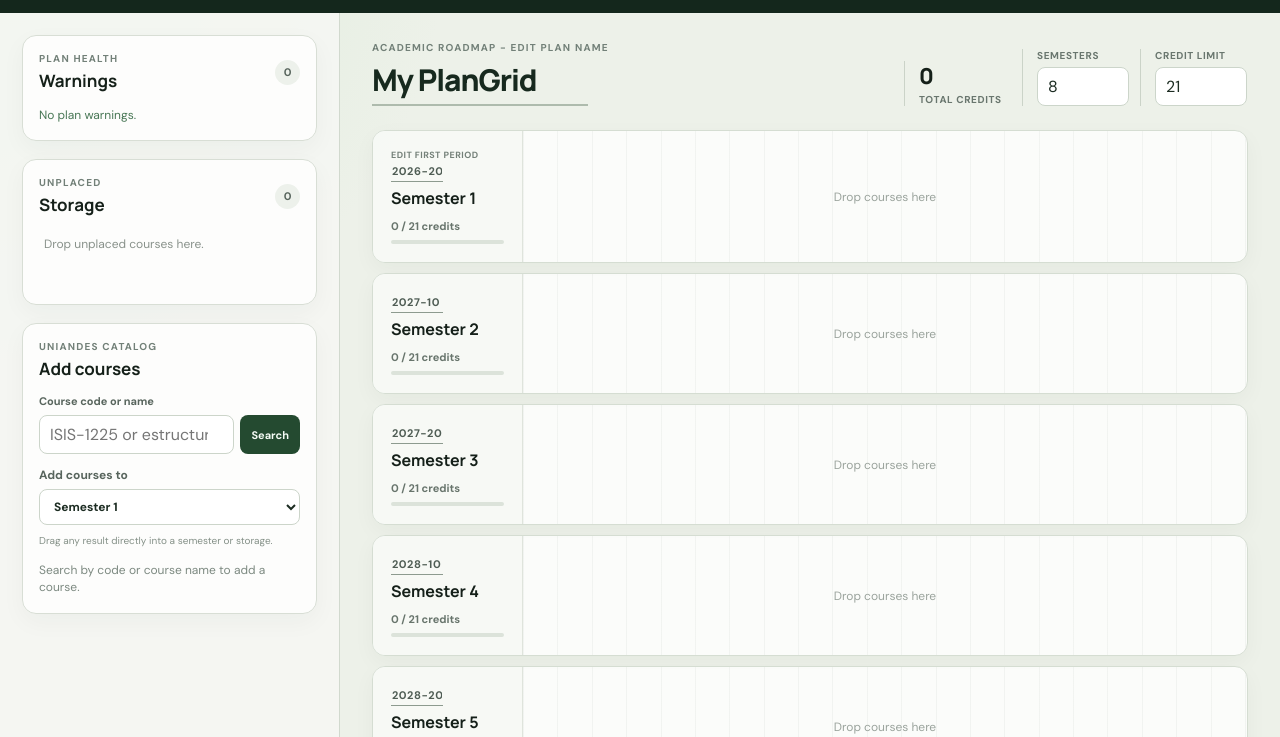
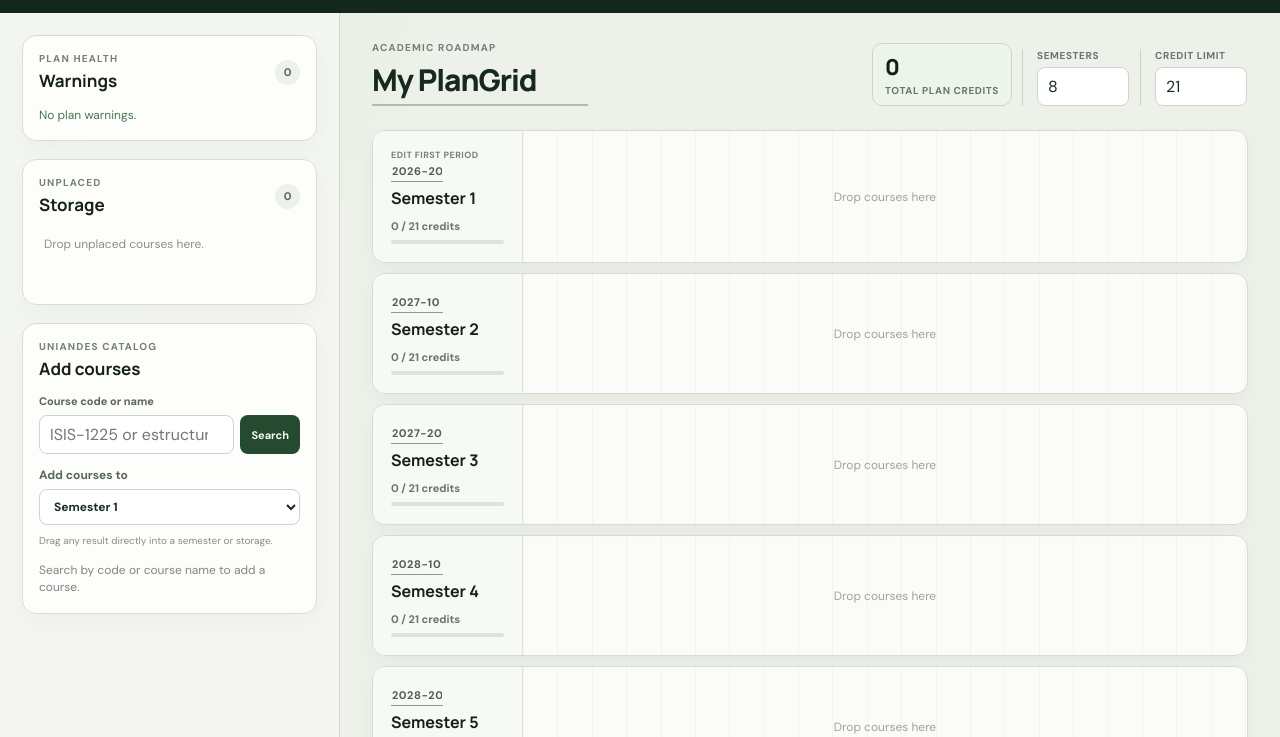
Before and after one commit to AmogusAzul/plangrid, a website built with Vite: page index.html in a window 1280 px wide. Shown: the part 63-800 px from the top of the page. Built offline with nearby package versions, Linux system fonts and the light colour scheme.

Commit message:
clean up of ui

```diff
--- a/src/styles.css
+++ b/src/styles.css
@@ -426,6 +426,14 @@ button {
   padding-left: 14px;
 }
 
+.plan-stats .plan-total-card {
+  min-width: 126px;
+  border: 1px solid #c8d7c8;
+  border-radius: 10px;
+  padding: 8px 12px;
+  background: #edf5eb;
+}
+
 .plan-stats strong {
   font: 800 22px "Manrope", sans-serif;
 }
@@ -436,6 +444,11 @@ button {
   font-weight: 800;
   letter-spacing: 0.06em;
   text-transform: uppercase;
+}
+
+.plan-total-card small {
+  color: #718078;
+  font-size: 9px;
 }
 
 .plan-stats input {
--- a/src/ui/renderApp.ts
+++ b/src/ui/renderApp.ts
@@ -55,7 +55,7 @@ function courseCard(
 ): string {
   const palette = getCoursePalette(course);
   const duplicateBadge = duplicatedCodes.has(course.code)
-    ? '<span class="course-card__warning" title="Duplicate course">!</span>'
+    ? '<span class="course-card__warning" role="img" aria-label="Warning: duplicate course" title="Duplicate course">!</span>'
     : "";
   const moveAction =
     location === "storage"
@@ -164,7 +164,7 @@ export function renderApp(
       </header>
 
       <aside class="sidebar">
-        <section class="panel warnings-panel">
+        <section class="panel warnings-panel" aria-live="polite">
           <div class="panel__heading">
             <div>
               <span class="eyebrow">Plan health</span>
@@ -177,7 +177,7 @@ export function renderApp(
               ? `<ul class="warning-list">${warnings
                   .map(
                     (warning) =>
-                      `<li><span>!</span><p>${escapeHtml(warning.message)}</p></li>`,
+                      `<li data-warning-id="${escapeHtml(warning.id)}"><span aria-hidden="true">!</span><p>${escapeHtml(warning.message)}</p></li>`,
                   )
                   .join("")}</ul>`
               : '<p class="empty-state empty-state--success">No plan warnings.</p>'
@@ -261,7 +261,7 @@ export function renderApp(
       <main class="planner">
         <section class="planner-toolbar">
           <label class="roadmap-title" for="plan-name">
-            <span class="eyebrow">Academic roadmap - edit plan name</span>
+            <span class="eyebrow">Academic roadmap</span>
             <input
               id="plan-name"
               value="${escapeHtml(plan.name)}"
@@ -270,7 +270,10 @@ export function renderApp(
             />
           </label>
           <div class="plan-stats">
-            <div><strong>${getTotalPlanCredits(plan)}</strong><span>Total credits</span></div>
+            <div class="plan-total-card">
+              <strong>${getTotalPlanCredits(plan)}</strong>
+              <span>Total plan credits</span>
+            </div>
             <label>
               <span>Semesters</span>
               <input id="semester-count" type="number" min="1" max="16" value="${plan.semesters.length}" />
--- a/src/validation/validatePlan.ts
+++ b/src/validation/validatePlan.ts
@@ -9,7 +9,6 @@ export function sumCredits(courses: PlannedCourse[]): number {
 export function getTotalPlanCredits(plan: StudyPlan): number {
   return sumCredits([
     ...plan.semesters.flatMap((semester) => semester.courses),
-    ...plan.storage,
   ]);
 }
 
```
Also changed, not shown: src/validation/validatePlan.test.ts (+28 -3 lines).
